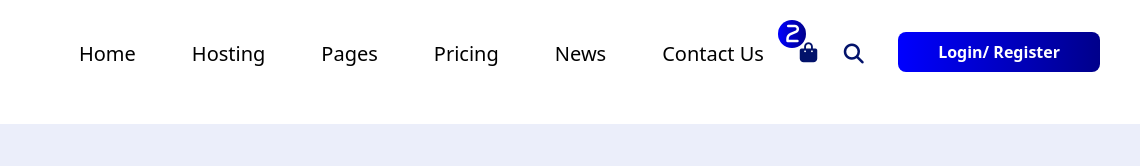
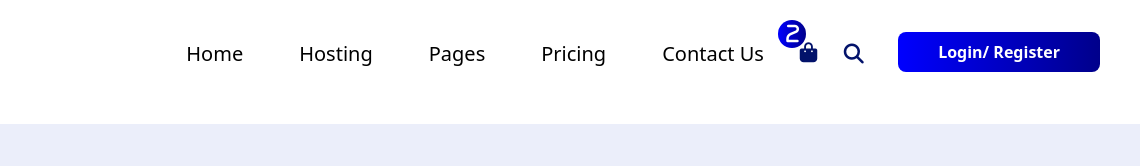
Before and after one commit to yoonis-2/Domain-Website, a plain HTML site: page index.html in a window 1280 px wide. Shown: the top 166 px of the page, 140-1280 px from the left. Drawn offline with nearby package versions, Linux system fonts and the light colour scheme.

Commit message:
Domain-Website

```diff
--- a/index.html
+++ b/index.html
@@ -21,9 +21,8 @@
             <ul class="sm:flex sm:flex-row sm:space-x-14 sm:text-xl sm:mt-7  flex flex-col space-y-10 sm:space-y-0 text-2xl ml-52 mt-10  sm:ml-0 pb-5 sm:pb-0 ">
                 <a href="index.html"><li class="hover:text-blue-800">Home</li></a>
                 <a href="hosting.html"><li class="hover:text-blue-800">Hosting</li></a>
-                <li class="hover:text-blue-800">Pages</li>
-                <li class="hover:text-blue-800">Pricing</li>
-                <li class="hover:text-blue-800">News</li>
+                <a href="pages.html"><li class="hover:text-blue-800">Pages</li></a>
+                <a href="price.html"><li class="hover:text-blue-800">Pricing</li></a>
                 <li class="hover:text-blue-800">Contact Us</li>
             </ul>
 
```
Also changed, not shown: hosting.html (+3 -4 lines), pages.html (+2 -3 lines), price.html (+2 -3 lines).
